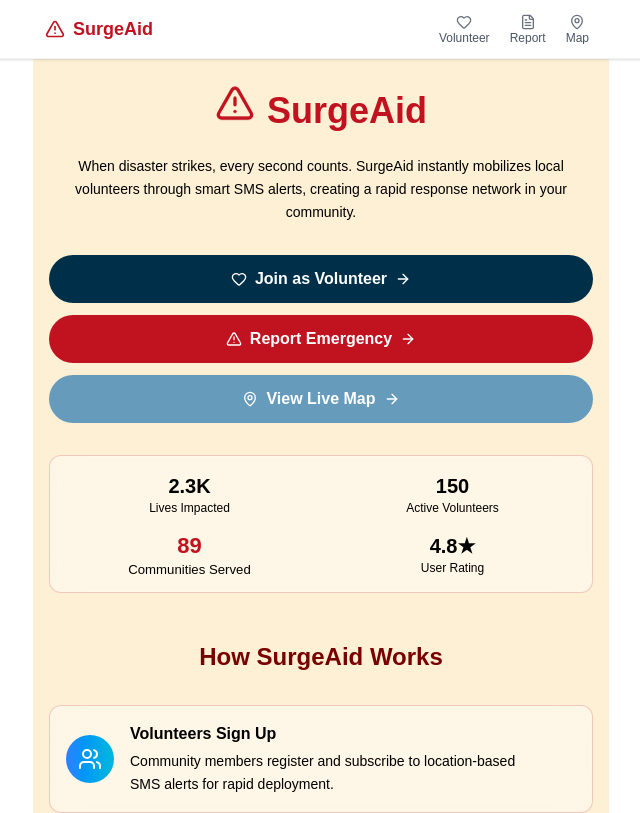
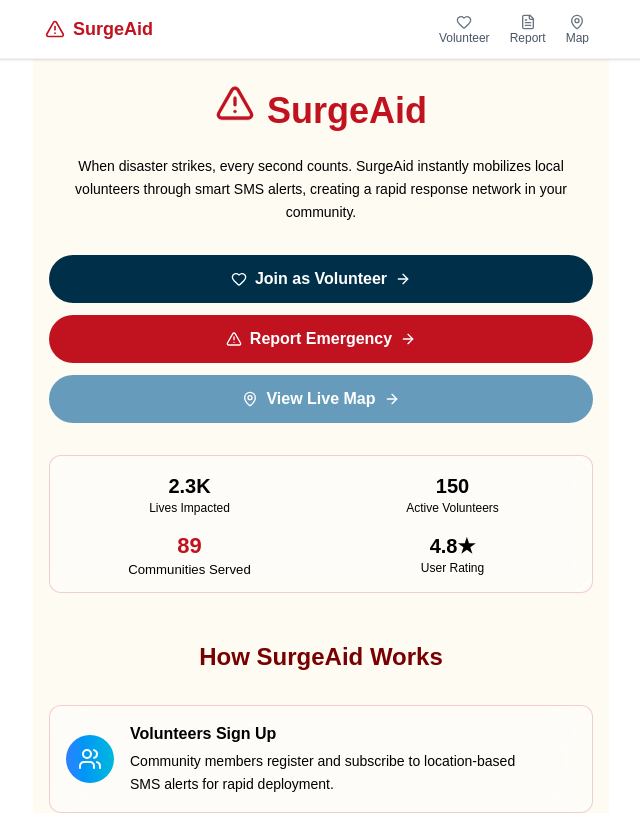
Before and after one commit to Kush1601/SurgeAid, a Next.js app: page / in a window 1280 px wide. Shown: the top 813 px of the page, without its empty margins (319-959 px from the left). Built offline with nearby package versions, Linux system fonts and the light colour scheme.

Commit message:
changed background color

```diff
--- a/app/map/page.js
+++ b/app/map/page.js
@@ -16,7 +16,7 @@ export default function MapPage() {
   }, []);
 
   return (
-    <div className="min-h-screen text-black -mx-4 -my-4" style={{backgroundColor: '#fdf0d5'}}>
+    <div className="min-h-screen text-black -mx-4 -my-4" style={{backgroundColor: '#fefbf3'}}>
       {/* Animated background particles */}
       <div className="absolute inset-0">
         {[...Array(15)].map((_, i) => (
--- a/app/page.js
+++ b/app/page.js
@@ -22,7 +22,7 @@ export default function Home() {
   }, []);
 
   return (
-    <div className="min-h-screen text-black -mx-4 -my-4" style={{backgroundColor: '#fdf0d5'}}>
+    <div className="min-h-screen text-black -mx-4 -my-4" style={{backgroundColor: '#fefbf3'}}>
 
       <div className="relative z-10 max-w-xl mx-auto px-4 py-8">
         {/* Hero Section */}
--- a/app/report/page.js
+++ b/app/report/page.js
@@ -77,7 +77,7 @@ export default function ReportPage() {
   };
 
   return (
-    <div className="min-h-screen text-black -mx-4 -my-4" style={{backgroundColor: '#fdf0d5'}}>
+    <div className="min-h-screen text-black -mx-4 -my-4" style={{backgroundColor: '#fefbf3'}}>
       {/* Animated background particles */}
       <div className="absolute inset-0">
         {[...Array(15)].map((_, i) => (
--- a/app/volunteer/page.js
+++ b/app/volunteer/page.js
@@ -39,7 +39,7 @@ export default function VolunteerForm() {
   };
 
   return (
-    <div className="min-h-screen text-black -mx-4 -my-4" style={{backgroundColor: '#fdf0d5'}}>
+    <div className="min-h-screen text-black -mx-4 -my-4" style={{backgroundColor: '#fefbf3'}}>
 
       <div className="relative z-10 max-w-xl mx-auto px-4 py-8">
         {/* Header Section */}
```
